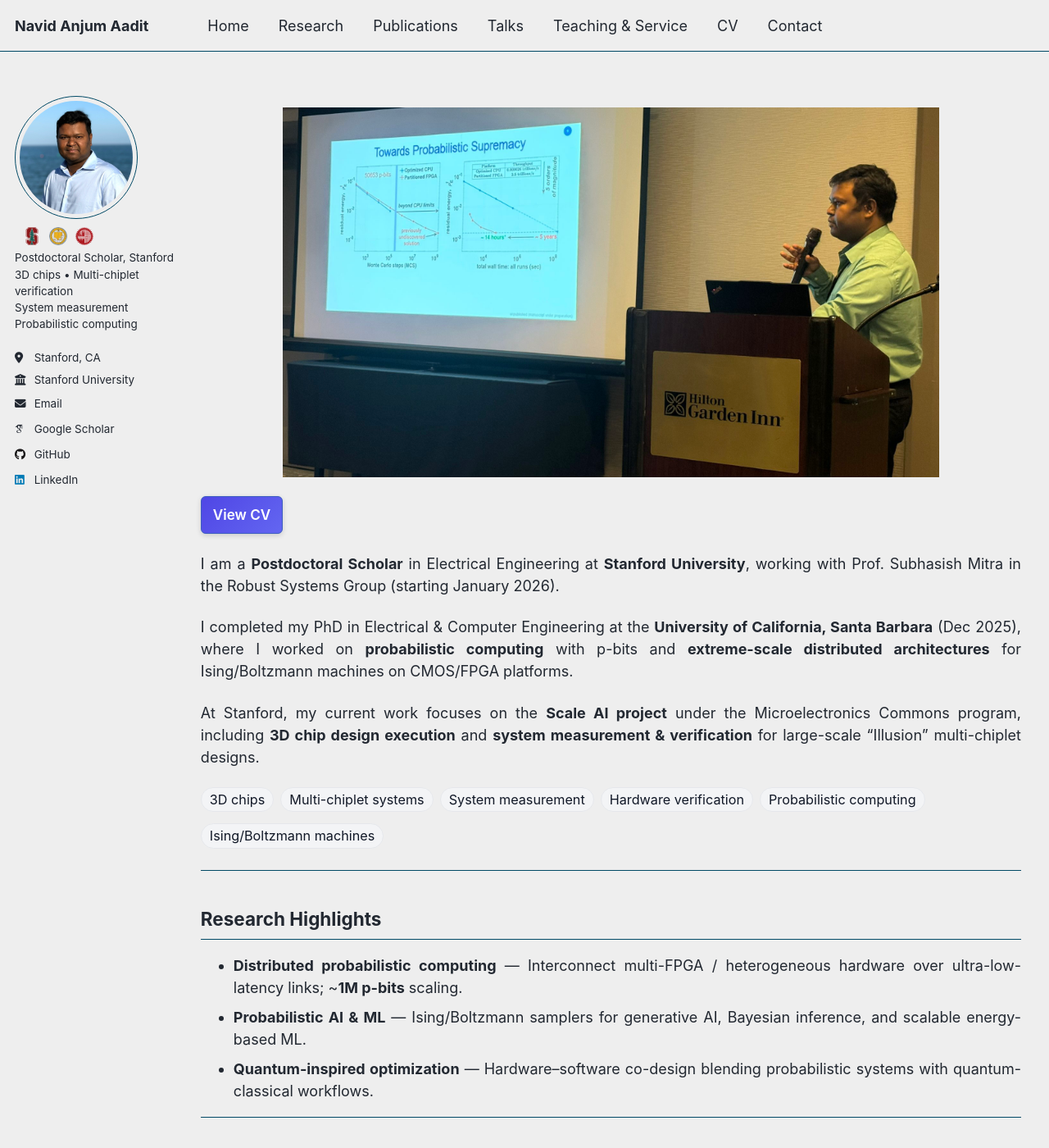
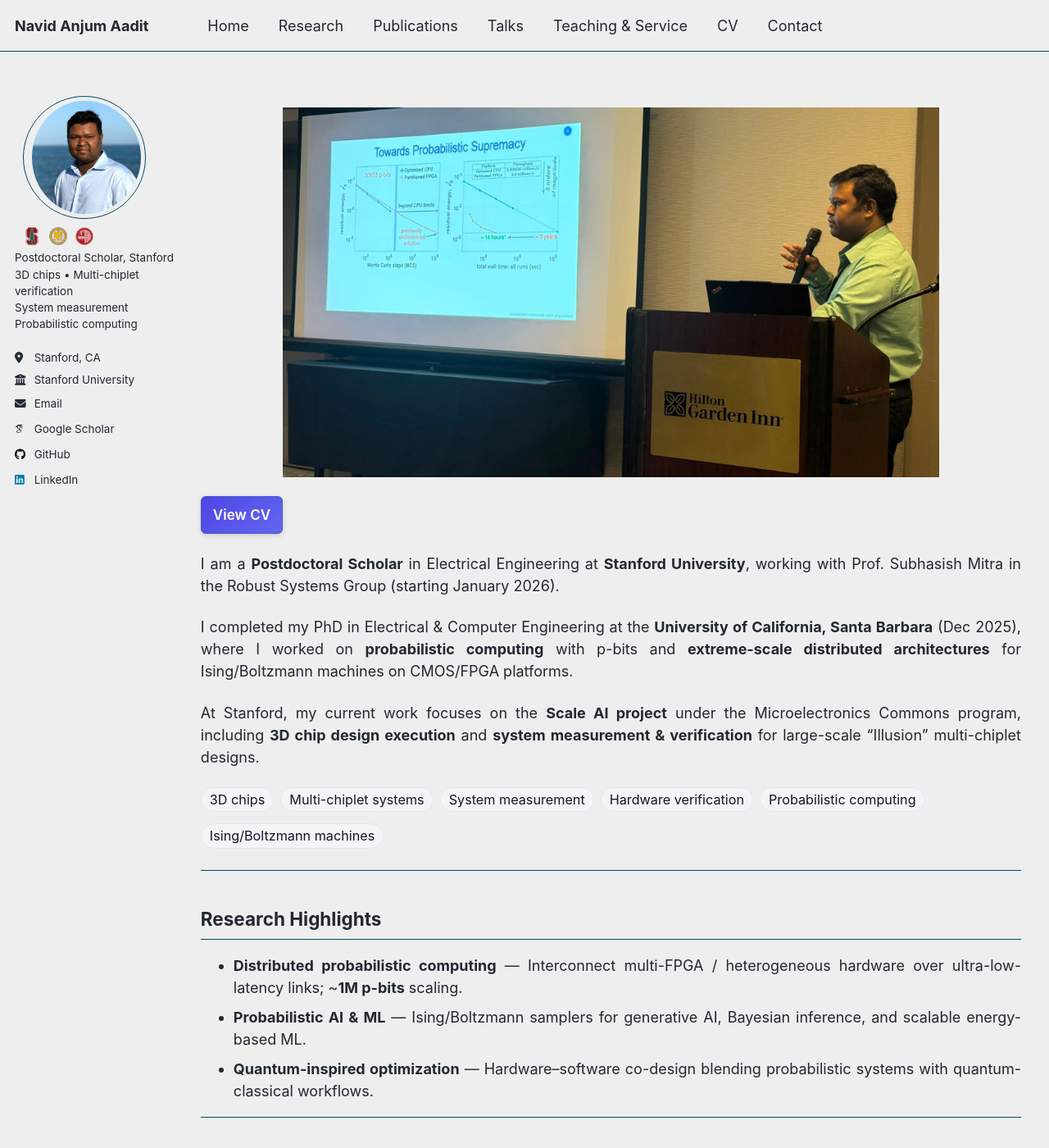
Before and after one commit to navidaadit/navidaadit.github.io, a Jekyll site: the page built from _pages/about.md, in a window 1280 px wide and 1400 px high. Shown: the whole window at 82% size. Built offline with Jekyll 4.4.1, drawn with Linux system fonts in a browser that asks for light colours; some web fonts are replaced.

Commit message:
Refactor sidebar offsets for consistency

```diff
--- a/_sass/_custom.scss
+++ b/_sass/_custom.scss
@@ -16,7 +16,7 @@
 /* ---------- Content width cap inside right column ---------- */
 :root {
   --content-max: 75%;
-  --logos-left-offset: 10px;   /* <--- adjust this (0px, 6px, 12px, etc.) */
+  --sidebar-left-offset: 10px;  /* <-- ONE KNOB for BOTH headshot + logos */
 }
 
 /* Limit inner text width (not hero/pills/CV button) */
@@ -36,19 +36,29 @@
 .page::after { content: ""; display: block; clear: both; }
 
 /* ---------- Author block (avatar + bio) ---------- */
+/* Make the headshot obey the same left offset (desktop + mobile) */
+.sidebar .author__avatar{
+  display: flex;
+  justify-content: flex-start;
+  padding-left: var(--sidebar-left-offset);
+}
+
+/* Desktop: consistent avatar */
 .author__avatar img {
   width: 150px;
   height: 150px;
   object-fit: cover;
   border-radius: 50%;
 }
+
+/* Phone: slightly smaller avatar, bio under photo, clean stacking */
 @media (max-width: 640px){
   .author__avatar img { width: 110px; height: 110px; }
   .author__content, .author__bio { display:block; margin-top:8px; }
   .author__content p, .author__bio { text-align:left !important; }
 }
 
-/* --- Affiliation logos (tight + LEFT aligned + left offset) --- */
+/* --- Affiliation logos (tight + LEFT aligned + same offset as headshot) --- */
 .sidebar .affil-logos{
   display: inline-flex;
   justify-content: flex-start;
@@ -56,7 +66,7 @@
   gap: 10px;
   line-height: 1;
   margin: 0;
-  margin-left: var(--logos-left-offset); /* <--- this is the offset */
+  margin-left: var(--sidebar-left-offset); /* same knob */
   padding: 0;
 }
 .sidebar .affil-logo{
```
